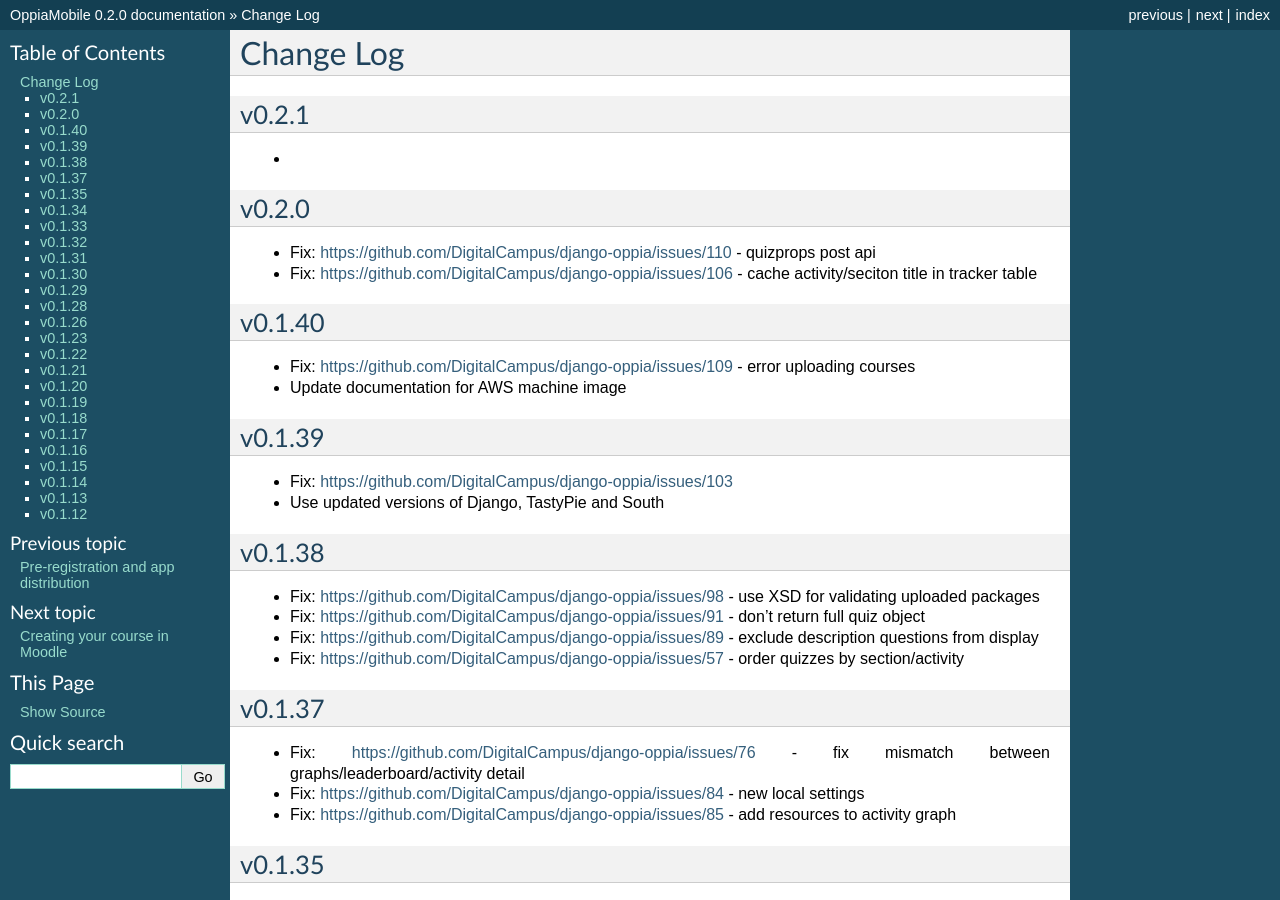
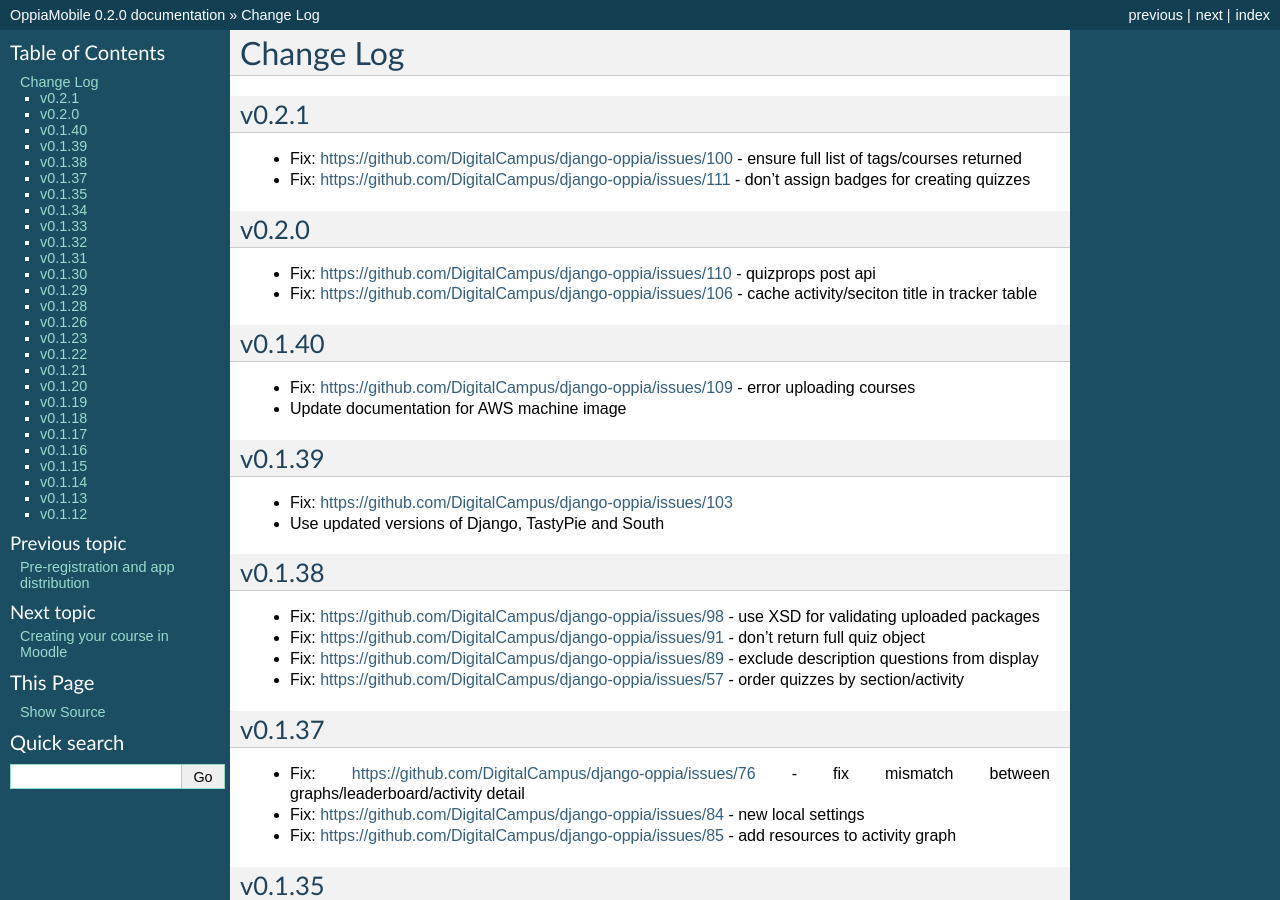
Before and after one commit to DigitalCampus/django-oppia, a Sphinx documentation site: the page built from docs/changelog.rst, in a window 1280 px wide and 900 px high. Built offline with Sphinx 7.4.7, drawn with Linux system fonts in a browser that asks for light colours; the version number is read from the project's files by our own code.

Commit message:
update docs

```diff
--- a/docs/changelog.rst
+++ b/docs/changelog.rst
@@ -3,7 +3,8 @@
 
 v0.2.1
 -------
-*
+* Fix: https://github.com/DigitalCampus/django-oppia/issues/100 - ensure full list of tags/courses returned
+* Fix: https://github.com/DigitalCampus/django-oppia/issues/111 - don't assign badges for creating quizzes
 
 v0.2.0
 -------
```
